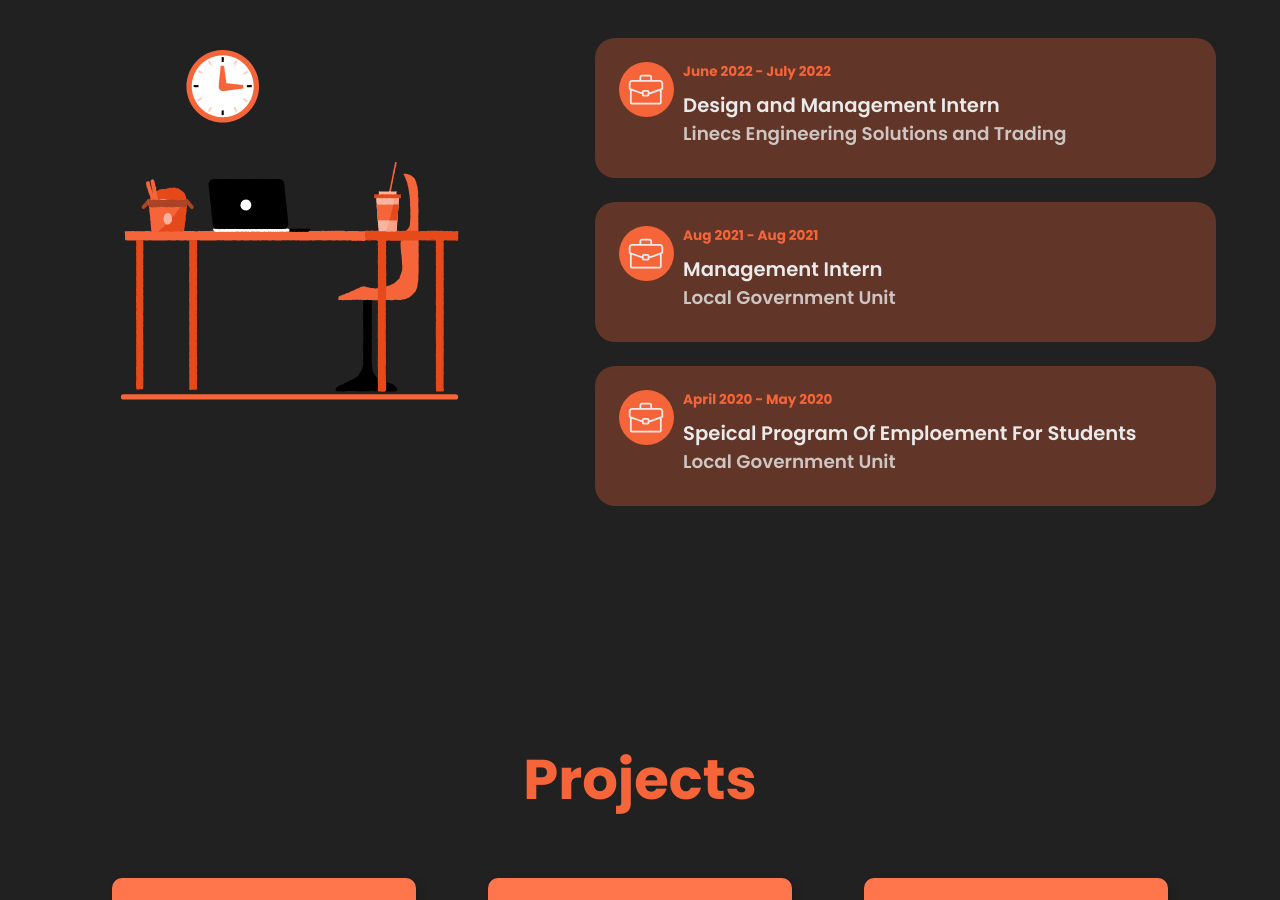
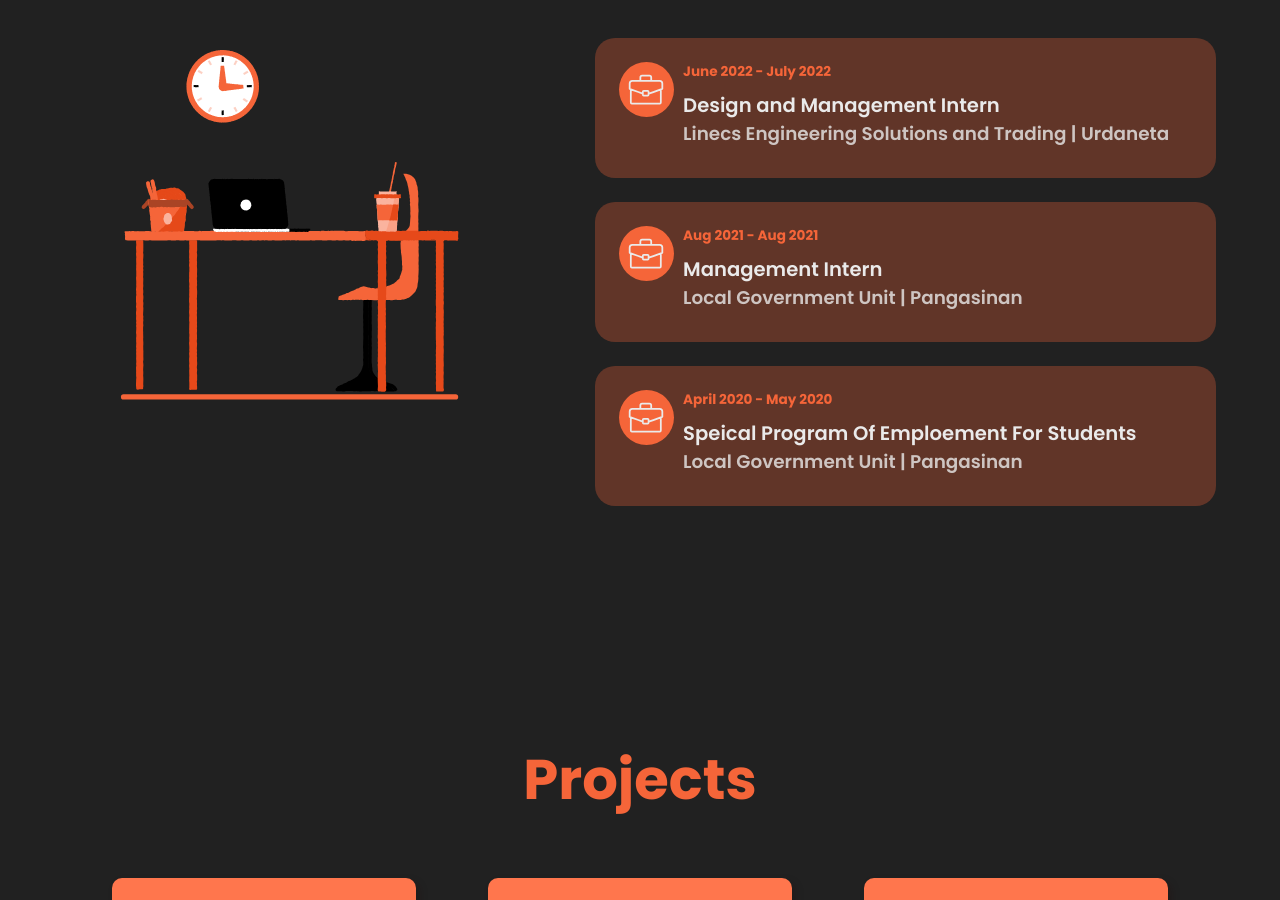
Before and after one commit to angeliza555/angeliza555.github.io, a React (Create React App) app: page / in a window 1280 px wide. Shown: the part 2511-3411 px from the top of the page. Built offline with nearby package versions, Linux system fonts and the light colour scheme; a web font is replaced by a local one.

Commit message:
Update experienceData.js

```diff
--- a/src/data/experienceData.js
+++ b/src/data/experienceData.js
@@ -1,21 +1,21 @@
 export const experienceData = [
     {
         id: 1,
-        company: 'Linecs Engineering Solutions and Trading',
+        company: 'Linecs Engineering Solutions and Trading | Urdaneta',
         jobtitle: 'Design and Management Intern',
         startYear: 'June 2022 ',
         endYear: ' July 2022'
     },
     {
         id: 2,
-        company: 'Local Government Unit',
+        company: 'Local Government Unit | Pangasinan',
         jobtitle: 'Management Intern',
         startYear: 'Aug 2021 ',
         endYear: ' Aug 2021'
     },
     {
         id: 3,
-        company: 'Local Government Unit',
+        company: 'Local Government Unit | Pangasinan',
         jobtitle: 'Speical Program Of Emploement For Students',
         startYear: 'April 2020 ',
         endYear: ' May 2020'
```
